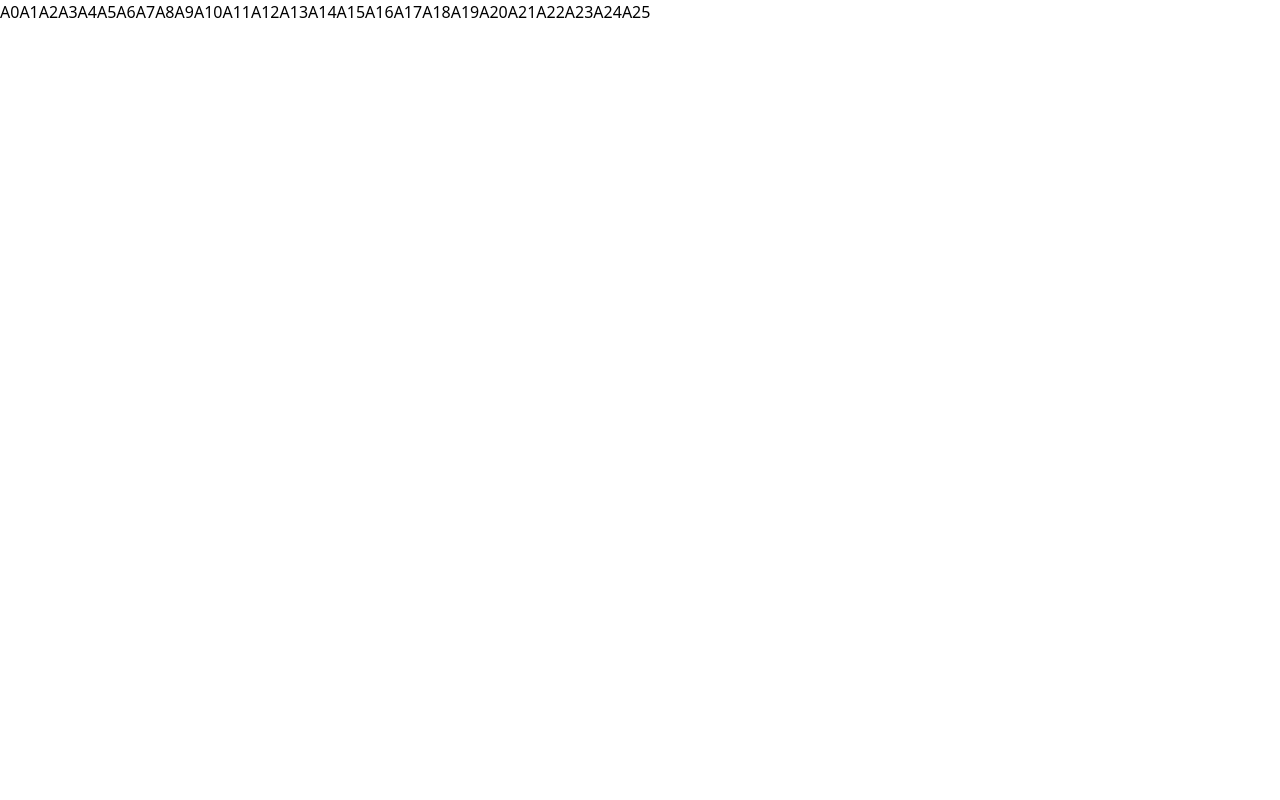
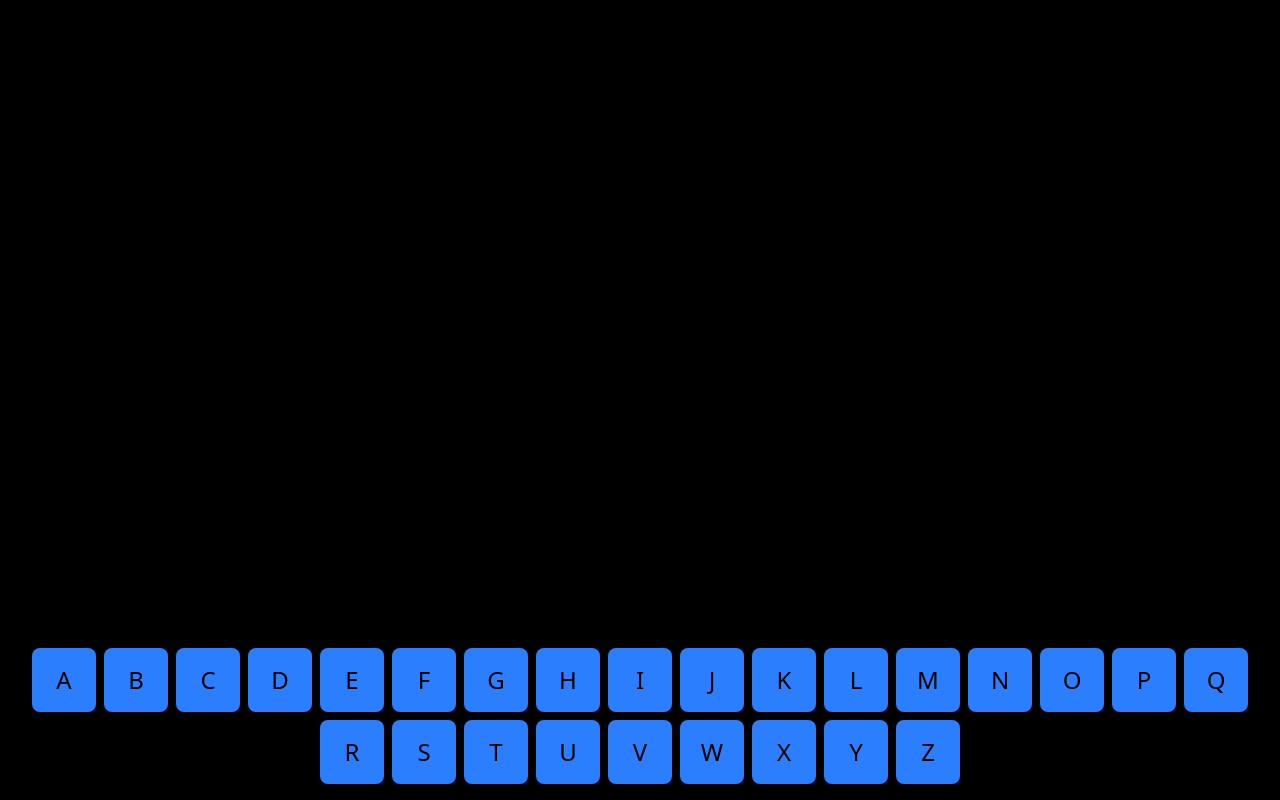
Before and after one commit to kalim-Asim/Hangmen, a React (Vite) app: page / in a window 1280 px wide. Built offline with nearby package versions, Linux system fonts and the light colour scheme.

Commit message:
keyboard designed

```diff
--- a/src/App.tsx
+++ b/src/App.tsx
@@ -2,11 +2,13 @@ import { Key } from "./components/Key"
 
 function App() {
   return (
-    <>
-    {[...Array(26)].map((_, i) => (
-      <Key value={'A'+i}></Key>
-    ))}
-    </>
+    <div className="flex justify-center items-end h-screen bg-black p-4">
+      <div className="flex flex-wrap justify-center gap-2">
+        {Array.from({ length: 26 }, (_, i) => (
+          <Key key={i} value={String.fromCharCode(65 + i)} />
+        ))}
+      </div>
+    </div>
   )
 }
 
--- a/src/components/Key.tsx
+++ b/src/components/Key.tsx
@@ -1,6 +1,6 @@
 export const Key = ({value}) => {
   return (
-    <button >
+    <button className="bg-blue-500 w-16 h-16 rounded-lg text-2xl cursor-pointer">
       {value}
     </button>
   )
```
